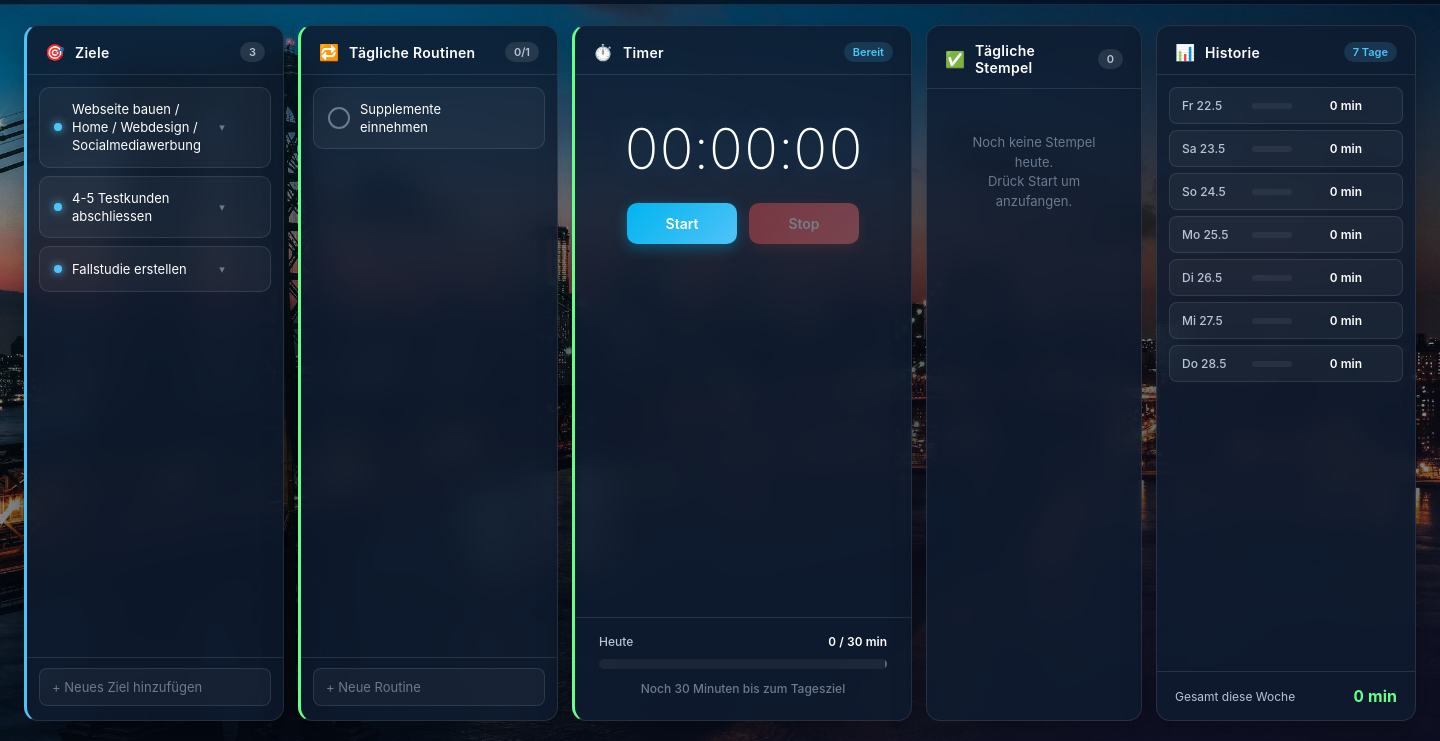
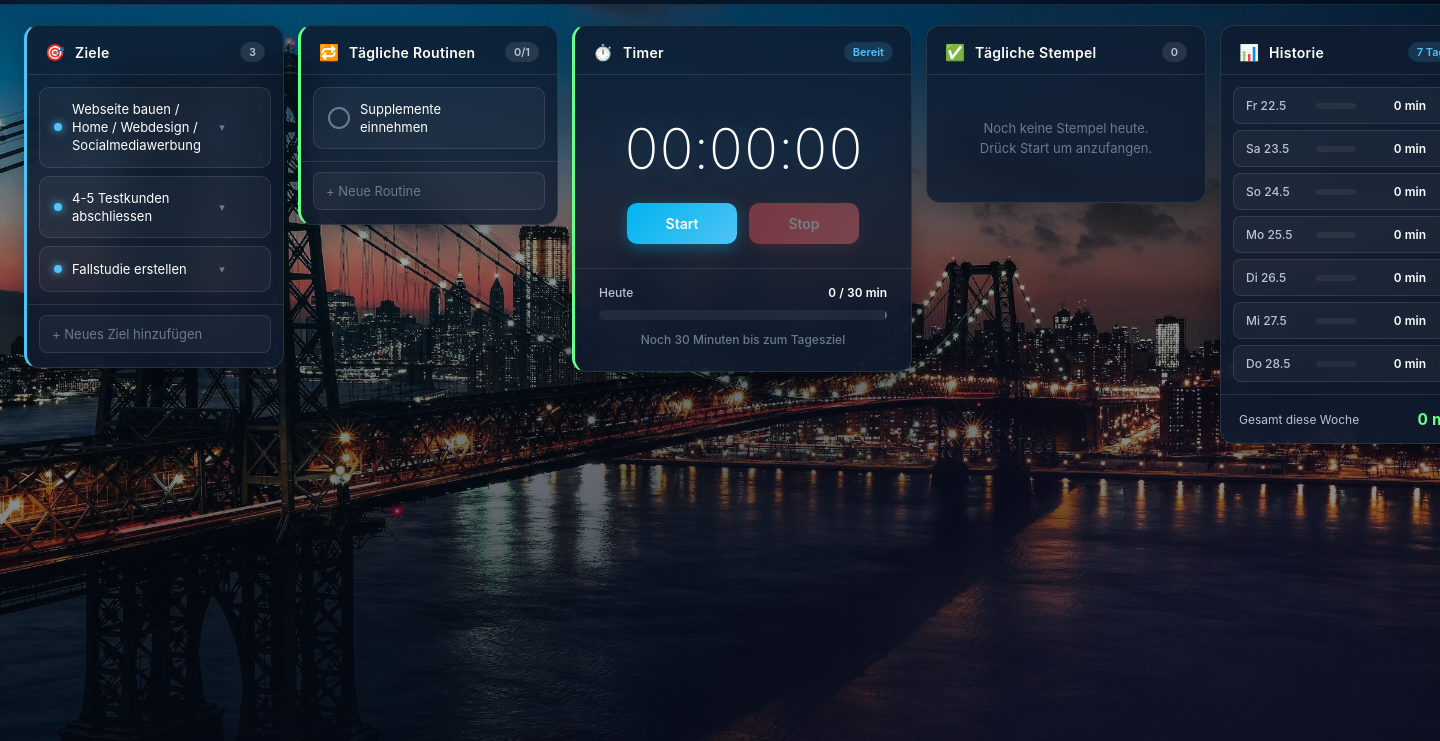
Before and after one commit to valdrinalimi-hub/Workflow, an Electron app: page index.html in a window 1440 px wide. Shown: the part 59-800 px from the top of the page. Drawn offline with Linux system fonts and the light colour scheme.

Commit message:
Make columns size to content, not full viewport height
- Board uses align-items: start so columns shrink to their content
- Lists (goals, routines, stamps, history) cap at max-height: 65vh and scroll internally
- Removed flex: 1 stretches that forced columns to fill remaining space
- Stamps list keeps min-height 80px so empty-state has breathing room
- Removed margin-top: auto on progress-section (no longer needed without stretch)
- Page now uses overflow-y: auto so very long content can scroll
- Result: skyline background visible below short columns

```diff
--- a/styles.css
+++ b/styles.css
@@ -33,7 +33,8 @@ html, body {
   height: 100%;
   font-family: -apple-system, BlinkMacSystemFont, "SF Pro Display", "Segoe UI", Roboto, sans-serif;
   color: var(--text-primary);
-  overflow: hidden;
+  overflow-x: hidden;
+  overflow-y: auto;
   user-select: none;
 }
 
@@ -218,10 +219,11 @@ body {
   position: relative;
   z-index: 5;
   display: grid;
-  grid-template-columns: 260px 260px 340px 1fr 260px;
+  grid-template-columns: 260px 260px 340px minmax(280px, 1fr) 260px;
+  align-items: start;            /* columns size to their content, not full height */
   gap: 14px;
   padding: 20px 24px;
-  height: calc(100vh - 64px);
+  min-height: calc(100vh - 64px); /* still fill viewport so background spans */
   overflow-x: auto;
 }
 
@@ -287,7 +289,7 @@ body {
 
 .goal-list {
   list-style: none;
-  flex: 1;
+  max-height: 65vh;            /* cap if user has many goals */
   overflow-y: auto;
   padding: 12px;
   display: flex;
@@ -388,7 +390,7 @@ body {
 
 .routine-list {
   list-style: none;
-  flex: 1;
+  max-height: 65vh;
   overflow-y: auto;
   padding: 12px;
   display: flex;
@@ -647,7 +649,6 @@ body {
 
 .progress-section {
   padding: 16px 24px 24px;
-  margin-top: auto;
   border-top: 1px solid var(--col-border);
 }
 
@@ -723,12 +724,13 @@ body {
    ============================================ */
 
 .stamps-list {
-  flex: 1;
+  max-height: 65vh;
   overflow-y: auto;
   padding: 12px;
   display: flex;
   flex-direction: column;
   gap: 8px;
+  min-height: 80px;             /* keep a small minimum so empty-state has air */
 }
 
 .stamp-card {
@@ -787,7 +789,7 @@ body {
    ============================================ */
 
 .history-list {
-  flex: 1;
+  max-height: 65vh;
   overflow-y: auto;
   padding: 12px;
   display: flex;
```
